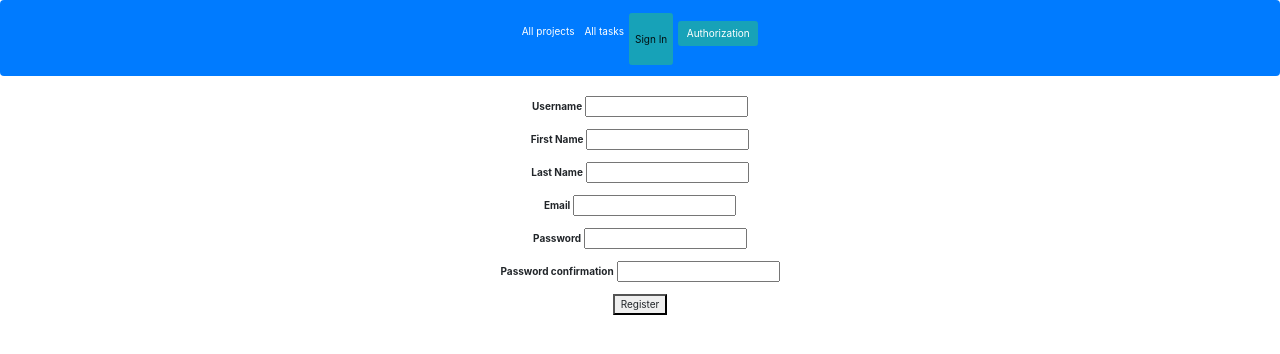
After one commit to Alnazhm/homework_62_zhuldyz_kalbayeva, a Django app: page /auth/register/ in a window 1280 px wide. The commit adds this page. Shown: the top 354 px of the page. Run offline with Django 4.2, Linux system fonts and the light colour scheme; some libraries are stand-ins or nearby versions.

Commit message:
Добавлены форма регистрации,настроена ссылка в главной меню для не аутентифицированных пользователей и валидация

```diff
--- a/app/accounts/forms.py
+++ b/app/accounts/forms.py
@@ -1,7 +1,38 @@
 from django import forms
+from django.contrib.auth.models import User
+from django.core.exceptions import ValidationError
 
 
 class LoginForm(forms.Form):
     username = forms.CharField(required=True, label='Логин')
     password = forms.CharField(required=True, label='Пароль', widget=forms.PasswordInput)
     next = forms.CharField(required=False, widget=forms.HiddenInput)
+
+def first_name_not_null(value):
+    if not value:
+        raise ValidationError('First Name is not null')
+    return value
+
+
+class CustomUserCreationForm(forms.ModelForm):
+    password = forms.CharField(label='Password', strip=False, required=True, widget=forms.PasswordInput)
+    password_confirm = forms.CharField(label='Password confirmation', strip=False, required=True, widget=forms.PasswordInput)
+    first_name = forms.CharField(label='First Name', validators=[first_name_not_null])
+
+    class Meta:
+        model = User
+        fields = ('username', 'password', 'password_confirm', 'first_name', 'last_name', 'email')
+
+    def clean(self):
+        cleaned_data = super().clean()
+        password = cleaned_data.get('password')
+        password_confirm = cleaned_data.get('password_confirm')
+        if password and password_confirm and password != password_confirm:
+            raise ValidationError('Пароли не совадают')
+
+    def save(self, commit=True):
+        user = super().save(commit=False)
+        user.set_password(self.cleaned_data.get('password'))
+        if commit:
+            user.save()
+        return user
--- /dev/null
+++ b/app/accounts/templates/register.html
@@ -0,0 +1,36 @@
+{% extends 'base.html' %}
+{% block content %}
+<div class="container">
+    <form action="{% url 'register' %}" method="post" class="text-center">
+        {% csrf_token %}
+<!--        {% if has_error %}-->
+<!--            <p class="form-error">Username or passowrd invalid</p>-->
+<!--        {% endif %}-->
+        <div class="form-group">
+            <label for="username" class="form-label">Username</label>
+            <input type="text" name="username" id="username">
+        </div>
+        <div class="form-group">
+            <label for="first_name" class="form-label">First Name</label>
+            <input type="first_name" name="first_name" id="first_name">
+        </div>
+        <div class="form-group">
+            <label for="last_name" class="form-label">Last Name</label>
+            <input type="last_name" name="last_name" id="last_name">
+        </div>
+         <div class="form-group">
+            <label for="email" class="form-label">Email</label>
+            <input type="email" name="email" id="email">
+        </div>
+        <div class="form-group">
+            <label for="password" class="form-label">Password</label>
+            <input type="password" name="password" id="password">
+        </div>
+      <div class="form-group">
+            <label for="password_confirm" class="form-label">Password confirmation</label>
+            <input type="text" name="password_confirm" id="password_confirm">
+        </div>
+        <button type="submit">Register</button>
+    </form>
+</div>
+{% endblock %}
--- a/app/accounts/urls.py
+++ b/app/accounts/urls.py
@@ -1,8 +1,9 @@
 from django.urls import path
-from accounts.views import LoginView, logout_view
+from accounts.views import LoginView, logout_view, RegisterView
 
 
 urlpatterns = [
     path('login/', LoginView.as_view(), name='login'),
+    path('register/', RegisterView.as_view(), name='register'),
     path('logout/', logout_view, name='logout')
 ]
--- a/app/accounts/views.py
+++ b/app/accounts/views.py
@@ -1,7 +1,7 @@
 from django.contrib.auth import authenticate, login, logout
 from django.shortcuts import redirect
-from django.views.generic import TemplateView
-from accounts.forms import LoginForm
+from django.views.generic import TemplateView, CreateView
+from accounts.forms import LoginForm, CustomUserCreationForm
 
 
 class LoginView(TemplateView):
@@ -34,3 +34,19 @@ class LoginView(TemplateView):
 def logout_view(request):
     logout(request)
     return redirect('index')
+
+
+class RegisterView(CreateView):
+    template_name = 'register.html'
+    form_class = CustomUserCreationForm
+    success_url = '/'
+
+    def post(self, request, *args, **kwargs):
+        form = self.form_class(request.POST)
+        if form.is_valid():
+            user = form.save()
+            login(request, user)
+            return redirect('index')
+        context = {}
+        context['form'] = form
+        return self.render_to_response(context)
--- a/app/todolist/models/projects.py
+++ b/app/todolist/models/projects.py
@@ -1,6 +1,6 @@
 from django.db import models
 from django.utils import timezone
-
+from django.contrib.auth.models import User
 
 class Project(models.Model):
     name = models.CharField(
@@ -30,6 +30,7 @@ class Project(models.Model):
         verbose_name='Deleted',
         default=False, null=False
     )
+    # users = models.ManyToMany(User, related_name='projects', blank=True, through=User,)
 
 
     def delete(self, using=None, keep_parents=False):
--- a/app/todolist/templates/base.html
+++ b/app/todolist/templates/base.html
@@ -36,7 +36,14 @@
 
              <li class="nav-item active "><a class="nav-link btn btn-info" style="margin-top: 7px; margin-bottom: 5px;" href="{% url 'login' %}" role="button">Sign In<span class="sr-only">(current)</span></a></li>
 
-        {% endif %}
+
+        <li class="nav-item active ">
+                   <a class="nav-link"><form action="{% url 'register' %}" method="post">
+                        {% csrf_token %}
+                        <input class= "btn btn-info" type="submit" value="Authorization">
+                    </form><span class="sr-only">(current)</span></a>
+                </li>
+{% endif %}
     </ul>
   </div>
 </nav>
```
